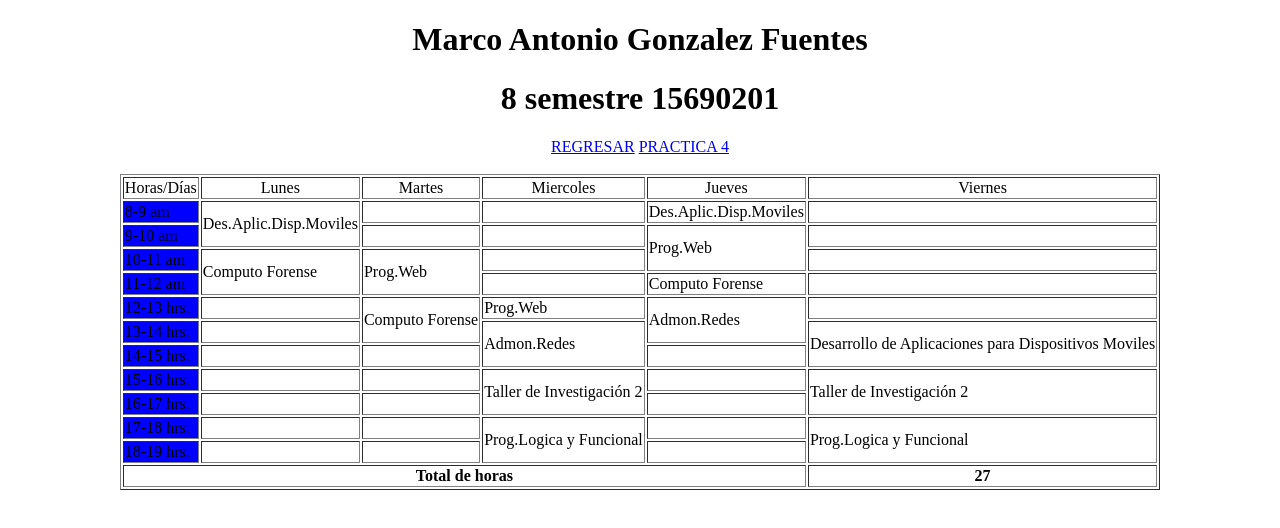
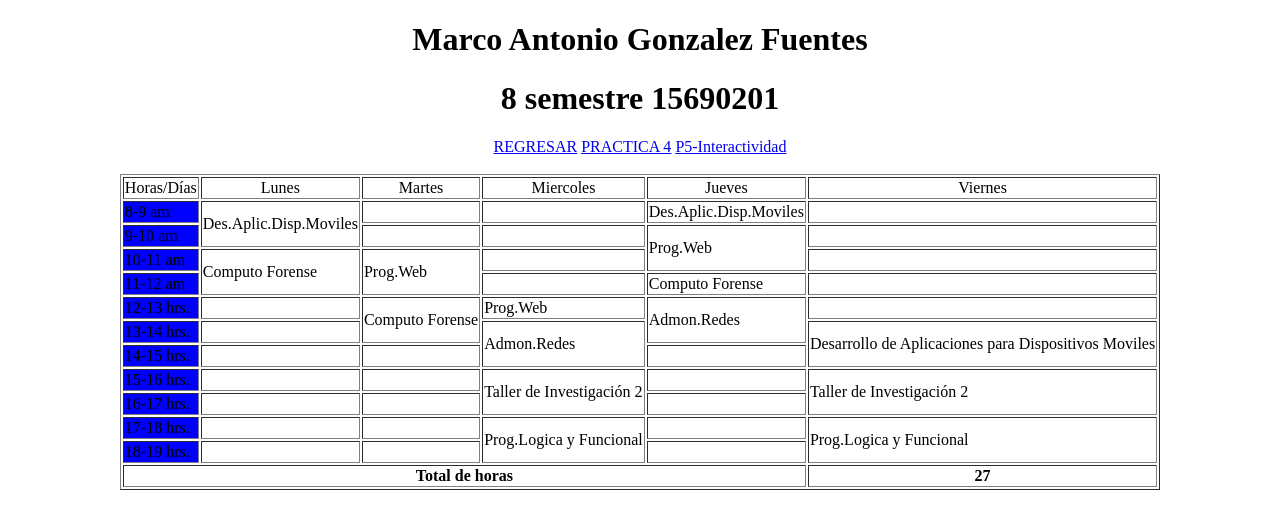
Before and after one commit to fuentes12m/Tablass--Avanzadas-, a plain HTML site: page index.html in a window 1280 px wide. Drawn offline with Linux system fonts and the light colour scheme.

Commit message:
Update index.html

```diff
--- a/index.html
+++ b/index.html
@@ -7,6 +7,7 @@
 			<h1>8 semestre 15690201</h1>
 			<a href="https://fuentes12m.github.io/Maquetado">REGRESAR</a>
 			<a href="https://fuentes12m.github.io/cvpractica4">PRACTICA 4</a>
+			<a href="https://fuentes12m.github.io/interactividadJS">P5-Interactividad</a>
 	</center>
 </head>
 <br>
```
